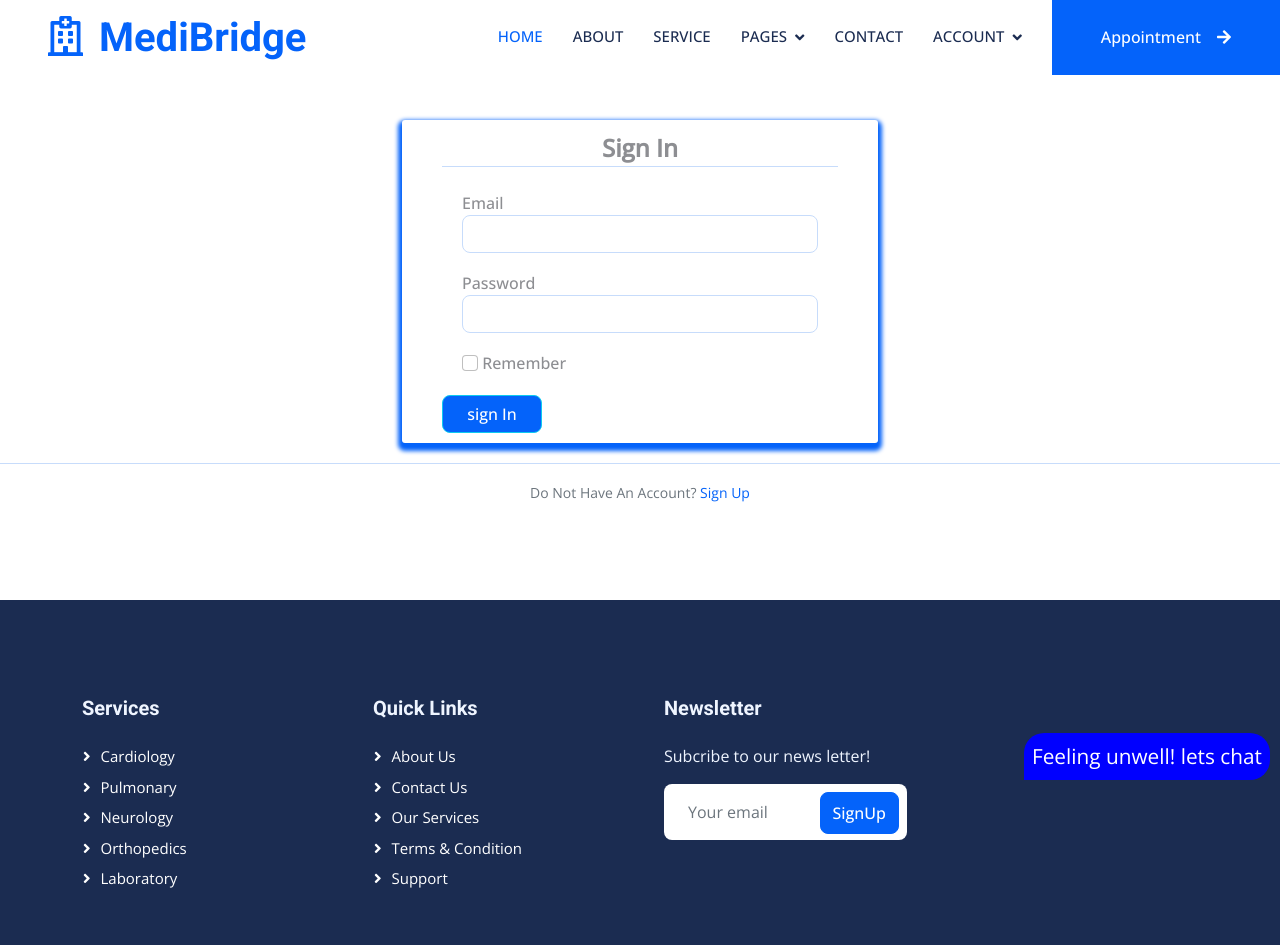
After one commit to Mosesomo/healthcare-chatbot, a Flask app: page /account/login in a window 1280 px wide. The commit adds this page. Run offline with Flask 3, Linux system fonts and the light colour scheme; some libraries are stand-ins or nearby versions.

Commit message:
implementing login form and registration form

```diff
--- a/system/__init__.py
+++ b/system/__init__.py
@@ -3,4 +3,6 @@ from flask import Flask
 
 app = Flask(__name__)
 
+app.config['SECRET_KEY'] = 'ecf2251cb4208b6da7ffb8cb4058f939'
+
 from system import routes
--- a/system/form.py
+++ b/system/form.py
@@ -0,0 +1,28 @@
+from flask_wtf import FlaskForm
+from wtforms import (StringField, SubmitField,
+                     PasswordField,
+                     BooleanField, EmailField)
+from wtforms.validators import DataRequired, ValidationError, Email, EqualTo, Length
+
+
+class LoginForm(FlaskForm):
+    email = EmailField("Email", validators=[DataRequired()])
+    password = PasswordField("Password", validators= [DataRequired(), Length(min=8)])
+    remember = BooleanField('Remember')
+    submit = SubmitField("sign In")
+
+
+
+class RegistrationForm(FlaskForm):
+    firstName = StringField("First Name", validators=[DataRequired()])
+    lastName = StringField("Last Name", validators=[DataRequired()])
+    email = EmailField("Email", validators=[DataRequired()])
+    password = PasswordField("Password", validators=[DataRequired(), Length(min=8)])
+    confirmPassword = PasswordField("Confirm Password",
+                                    validators=[DataRequired(),
+                                                Length(min=8),
+                                                EqualTo('password')])
+    submit = SubmitField("sign Up")
+
+    def validate_email(self, email):
+        pass
--- a/system/routes.py
+++ b/system/routes.py
@@ -1,4 +1,6 @@
+from crypt import methods
 from system import app
+from system.form import LoginForm, RegistrationForm
 from flask import render_template, url_for, redirect
 
 
@@ -26,3 +28,15 @@ def testimonials():
 @app.route('/404')
 def not_found():
     return render_template('404.html')
+
+@app.route('/account/login', methods=['GET', 'POST'])
+def login():
+    form = LoginForm()
+
+    return render_template('login.html', form=form)
+
+@app.route('/account/register', methods=['GET', 'POST'])
+def register():
+    form = RegistrationForm()
+
+    return render_template('register.html', form=form)
--- a/system/static/css/style.css
+++ b/system/static/css/style.css
@@ -566,7 +566,7 @@
     width: 600px;
     background-color: #ffffff;
     border-radius: 8px;
-    box-shadow: 20px 20px 20px 20px rgba(48, 6, 237, 0.1);
+    box-shadow: 0 8px 8px 8px rgba(48, 6, 237, 0.1);
     overflow: hidden;
     max-height: calc(100vh - 180px);
     height: calc(100vh - 150px);
@@ -678,3 +678,74 @@
         width: 400px;
     }
 }
+
+.content-section {
+    max-width: 476px;
+    margin: 45px auto;
+    width: 100%;
+    flex: 1 0 auto;
+    background: #ffffff;
+    padding: 10px 20px;
+    box-shadow: 0 4px 4px 4px var(--primary);
+    border-radius: 3px;
+    margin-bottom: 20px;
+    font-weight: 500;
+  }
+
+.content-section .form-group{
+    padding-left: 20px;
+    padding-right: 20px;
+  }
+  .content-section .border-bottom{
+    text-align: center;
+    font-weight: 700;
+    padding-left: 20px;
+    padding-right: 20px;
+  }
+  .content-section .form-group .btn{
+    width: 100px;
+    color: #fff;
+    background-color: var(--primary);
+    transition: all ease-in .9s;
+  }
+  .content-section .form-group .btn:hover{
+    transform: scale3d(2);
+  }
+  .content-section .form-group .btn .btn-outline-info{
+    padding: 2px;
+  }
+
+  .content-section .rearrange{
+    display: flex;
+    flex-direction: column;
+    gap: 20px;
+    margin-top: 20px;
+  }
+  .form-group .form-control-file{
+    margin-top: 20px;
+  }.form-group .form-control{
+    margin-bottom: 18px;
+  }
+  .form-group .form-control-label{
+    font-size: 16px;
+  }
+  .form-group .form-control{
+    font-size: 16px;
+  }
+  .text-muted a{
+    text-decoration: none;
+  }
+.border-top{
+    text-align: center;
+}
+
+@media (max-width: 980px) {
+    .content-section {
+        max-width: 350px;
+        width: 100%;
+    }
+    .content-section .form-group{
+        padding-left: 5px;
+        padding-right: 5px;
+      }
+}
--- a/system/templates/base.html
+++ b/system/templates/base.html
@@ -64,8 +64,8 @@
                 <div class="nav-item dropdown">
                     <a href="#" class="nav-link dropdown-toggle" data-bs-toggle="dropdown">Account</a>
                     <div class="dropdown-menu rounded-0 rounded-bottom m-0">
-                        <a href="testimonial.html" class="dropdown-item">Log In</a>
-                        <a href="404.html" class="dropdown-item">Register</a>
+                        <a href="{{url_for('login')}}" class="dropdown-item">sign In</a>
+                        <a href="{{url_for('register')}}" class="dropdown-item">sign Up</a>
                     </div>
                 </div>
                 <a href="" class="btn btn-primary rounded-0 py-4 px-lg-5  d-lg-block">Appointment<i class="fa fa-arrow-right ms-3"></i></a>
--- /dev/null
+++ b/system/templates/login.html
@@ -0,0 +1,51 @@
+{% extends "base.html" %}
+{% block content %}
+    <div class="content-section">
+        <form method="POST" action="">
+            {{ form.hidden_tag() }}
+            <fieldset class="form-group">
+                <legend class="border-bottom mb-4" >Sign In</legend>
+                <div class="form-group">
+                    {{ form.email.label(class='form-control-label') }}
+                    {% if form.email.errors %}
+                        {{ form.email(class='form-control form-control-md is-invalid') }}
+                        <div class="invalid-feedback">
+                            {% for error in form.email.errors %}
+                                <span>{{ error }}</span>
+                            {% endfor %}
+                        </div>
+                    {% else %}
+                        {{ form.email(class='form-control form-control-md') }}
+                    {% endif %}
+                </div>
+                <div class="form-group">
+                    {{ form.password.label(class='form-control-label') }}
+                    {% if form.password.errors %}
+                        {{ form.password(class='form-control form-control-md is-invalid') }}
+                        <div class="invalid-feedback">
+                            {% for error in form.password.errors %}
+                                <span>{{ error }}</span>
+                            {% endfor %}
+                        </div>
+                    {% else %}
+                        {{ form.password(class='form-control form-control-md') }}
+                    {% endif %}
+                </div>
+                <div class="form-group">
+                    {{ form.remember(class="form-check-input") }}
+                    {{ form.remember.label(class="form-check-label") }}
+                </div>
+            </fieldset>
+            <div class="rearrange">
+                <div class="form-group">
+                    {{ form.submit(class="btn btn-outline-info") }}
+                </div>
+            </div>
+        </form>
+    </div>
+    <div class="border-top pt-3 pb-5 ml-7">
+        <small class="text-muted">
+            Do Not Have An Account? <a class="ml-2" href="{{ url_for('register') }}">Sign Up</a>
+        </small>
+    </div>
+{% endblock %}
```
Also changed, not shown: system/templates/register.html (added, +68 -0 lines).
